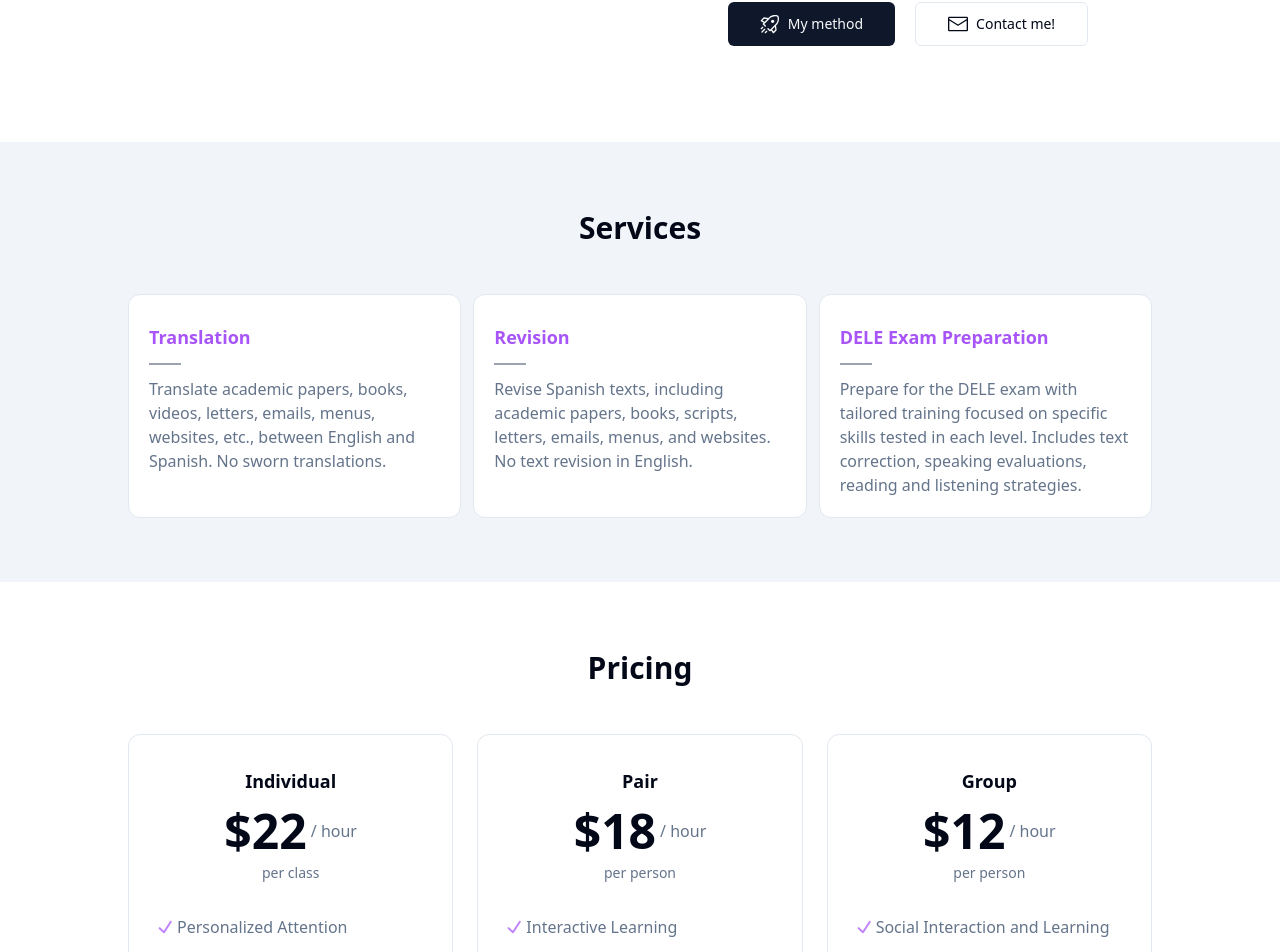
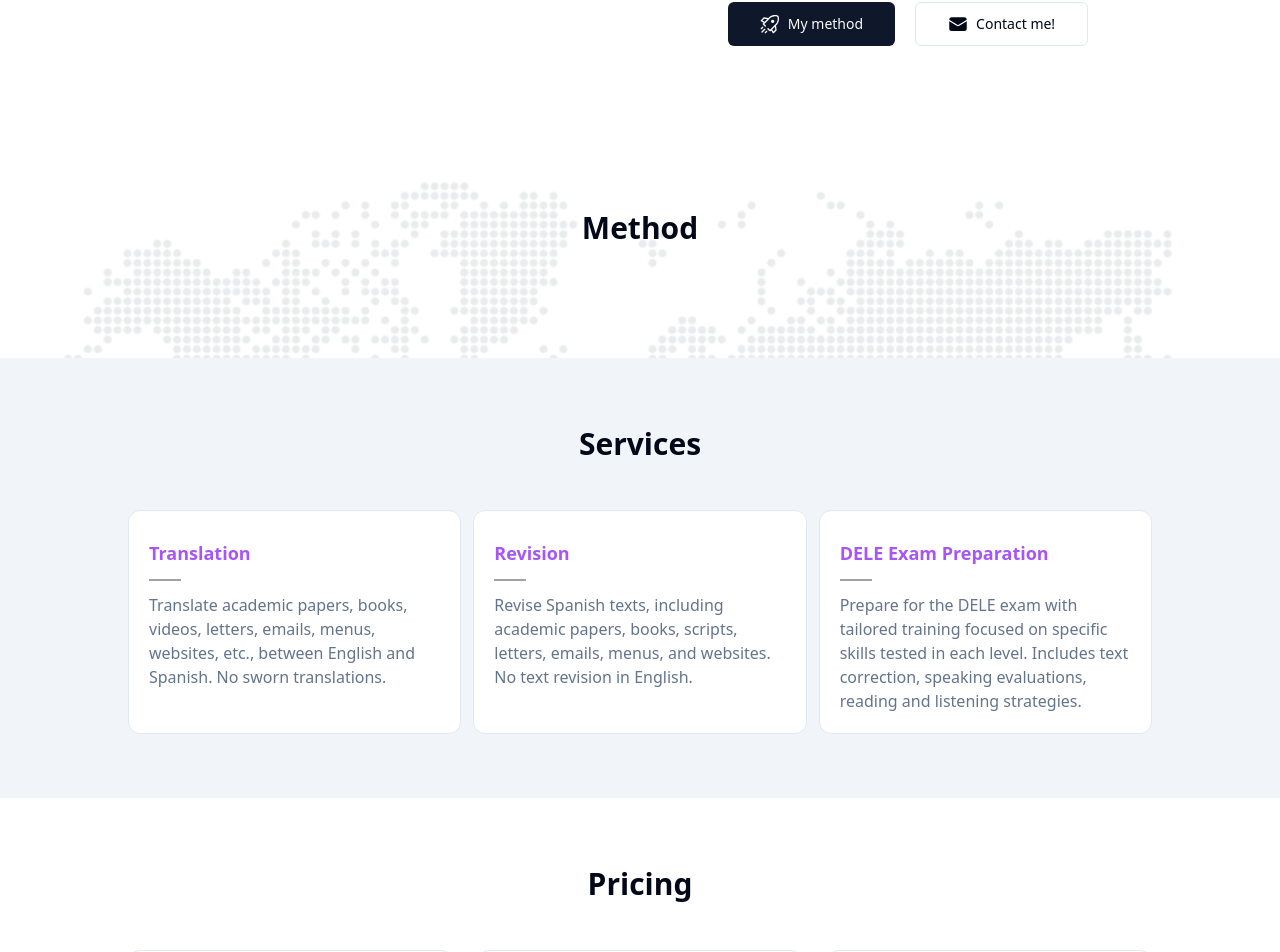
Before and after one commit to gustavoespanol/gustavoespanol.github.io, a Next.js app: page /en in a window 1280 px wide. Shown: the part 550-1502 px from the top of the page. Built offline with nearby package versions, Linux system fonts and the light colour scheme.

Commit message:
feat: more stuff

```diff
--- a/package.json
+++ b/package.json
@@ -9,6 +9,7 @@
     "lint": "next lint"
   },
   "dependencies": {
+    "@heroicons/react": "^2.1.3",
     "@radix-ui/react-accordion": "^1.1.2",
     "@radix-ui/react-dropdown-menu": "^2.0.6",
     "@radix-ui/react-icons": "^1.3.0",
--- a/src/app/[locale]/page.tsx
+++ b/src/app/[locale]/page.tsx
@@ -3,6 +3,7 @@
 import { Contact } from '@/templates/Contact';
 import { Footer } from '@/templates/Footer';
 import { Hero } from '@/templates/Hero';
+import { Method } from '@/templates/Method';
 import { Navbar } from '@/templates/Navbar';
 import { Pricing } from '@/templates/Pricing';
 import { Services } from '@/templates/Services';
@@ -12,6 +13,7 @@ export default function IndexPage() {
     <>
       <Navbar />
       <Hero />
+      <Method />
       <Services />
       <Pricing />
       <Contact />
--- a/src/components/Background.tsx
+++ /dev/null
@@ -1,7 +0,0 @@
-import { cn } from '@/utils/Helpers';
-
-const Background = (props: { children: React.ReactNode; className?: string }) => (
-  <div className={cn('w-full bg-secondary', props.className)}>{props.children}</div>
-);
-
-export { Background };
--- a/src/features/landing/ContactForm.tsx
+++ b/src/features/landing/ContactForm.tsx
@@ -1,4 +1,4 @@
-import { PaperPlaneIcon } from '@radix-ui/react-icons';
+import { PaperAirplaneIcon } from '@heroicons/react/24/outline';
 import { useTranslations } from 'next-intl';
 import { useState } from 'react';
 import { useForm } from 'react-hook-form';
@@ -163,7 +163,7 @@ const ContactForm = () => {
           onClick={handleSubmit(onSubmit)}
         >
           {t('send_message')}
-          <PaperPlaneIcon className="ml-2 size-5" />
+          <PaperAirplaneIcon className="ml-2 size-5" />
         </a>
       </div>
     </form>
--- a/src/locales/en.json
+++ b/src/locales/en.json
@@ -15,8 +15,11 @@
     "primary_button": "My method",
     "secondary_button": "Contact me!"
   },
+  "Method": {
+    "title": "Method"
+  },
   "Services": {
-    "section_title": "Services",
+    "title": "Services",
     "service1_title": "Translation",
     "service2_title": "Revision",
     "service3_title": "DELE Exam Preparation",
@@ -25,7 +28,7 @@
     "service3_description": "Prepare for the DELE exam with tailored training focused on specific skills tested in each level. Includes text correction, speaking evaluations, reading and listening strategies."
   },
   "Pricing": {
-    "section_title": "Pricing"
+    "title": "Pricing"
   },
   "PricingPlan": {
     "individual_plan_name": "Individual",
--- a/src/templates/Hero.tsx
+++ b/src/templates/Hero.tsx
@@ -1,4 +1,5 @@
-import { EnvelopeClosedIcon, RocketIcon } from '@radix-ui/react-icons';
+import { EnvelopeIcon } from '@heroicons/react/24/solid';
+import { RocketIcon } from '@radix-ui/react-icons';
 import { useTranslations } from 'next-intl';
 
 import { buttonVariants } from '@/components/ui/button';
@@ -33,7 +34,7 @@ const Hero = () => {
               className={buttonVariants({ variant: 'outline', size: 'lg' })}
               href="https://github.com/ixartz/SaaS-Boilerplate"
             >
-              <EnvelopeClosedIcon className="mr-2 size-5" />
+              <EnvelopeIcon className="mr-2 size-5" />
               {t('secondary_button')}
             </a>
           </>
--- /dev/null
+++ b/src/templates/Method.tsx
@@ -0,0 +1,17 @@
+import { useTranslations } from 'next-intl';
+
+import { Section } from '@/features/landing/Section';
+
+const Method = () => {
+  const t = useTranslations('Method');
+
+  return (
+    <div className="bg-map bg-cover bg-no-repeat">
+      <Section title={t('title')}>
+        <div className="grid grid-cols-1 gap-x-3 gap-y-8 md:grid-cols-3"></div>
+      </Section>
+    </div>
+  );
+};
+
+export { Method };
--- a/src/templates/Pricing.tsx
+++ b/src/templates/Pricing.tsx
@@ -7,7 +7,7 @@ const Pricing = () => {
   const t = useTranslations('Pricing');
 
   return (
-    <Section title={t('section_title')}>
+    <Section title={t('title')}>
       <PricingInformation />
     </Section>
   );
--- a/src/templates/Services.tsx
+++ b/src/templates/Services.tsx
@@ -1,15 +1,15 @@
 import { useTranslations } from 'next-intl';
 
-import { Background } from '@/components/Background';
 import { FeatureCard } from '@/features/landing/FeatureCard';
 import { Section } from '@/features/landing/Section';
+import { cn } from '@/utils/Helpers';
 
 const Services = () => {
   const t = useTranslations('Services');
 
   return (
-    <Background>
-      <Section title={t('section_title')}>
+    <div className={cn('w-full bg-secondary')}>
+      <Section title={t('title')}>
         <div className="grid grid-cols-1 gap-x-3 gap-y-8 md:grid-cols-3">
           <FeatureCard title={t('service1_title')}>{t('service1_description')}</FeatureCard>
 
@@ -18,7 +18,7 @@ const Services = () => {
           <FeatureCard title={t('service3_title')}>{t('service3_description')}</FeatureCard>
         </div>
       </Section>
-    </Background>
+    </div>
   );
 };
 
--- a/src/utils/AppConfig.ts
+++ b/src/utils/AppConfig.ts
@@ -41,7 +41,7 @@ export const PricingPlanList: Array<PricingPlan> = [
   },
   {
     id: PLAN_TYPE.GROUP,
-    price: 12,
+    price: 15,
     features: ['group_feature_1', 'group_feature_2', 'group_feature_3'],
   },
 ];
--- a/tailwind.config.ts
+++ b/tailwind.config.ts
@@ -41,6 +41,9 @@ const config: Config = {
           foreground: 'hsl(var(--card-foreground))',
         },
       },
+      backgroundImage: {
+        map: "url('/assets/images/map.webp')",
+      },
       borderRadius: {
         lg: 'var(--radius)',
         md: 'calc(var(--radius) - 2px)',
```
Also changed, not shown: 1 other file (tests, documents, lock files or other folders).
